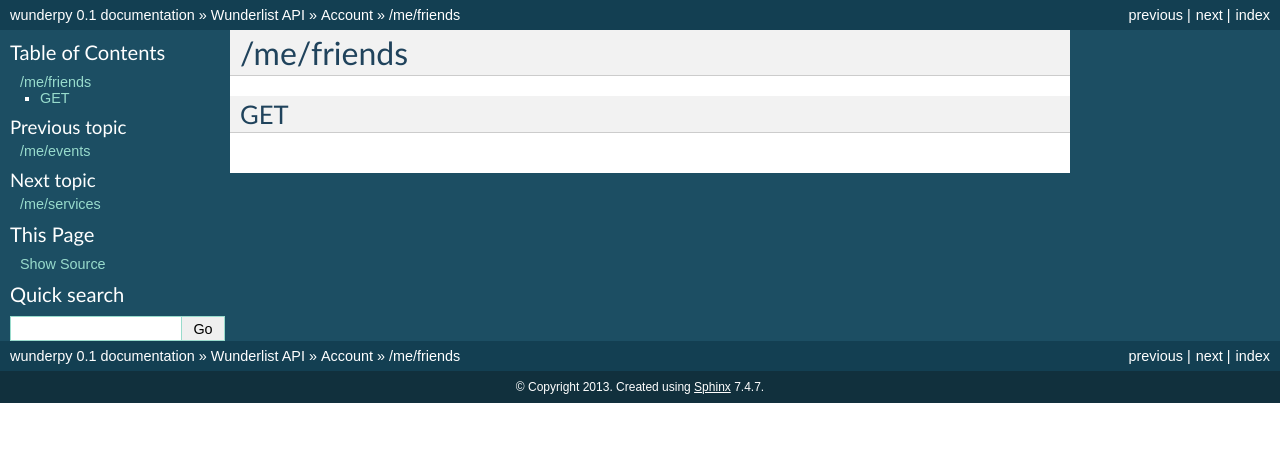
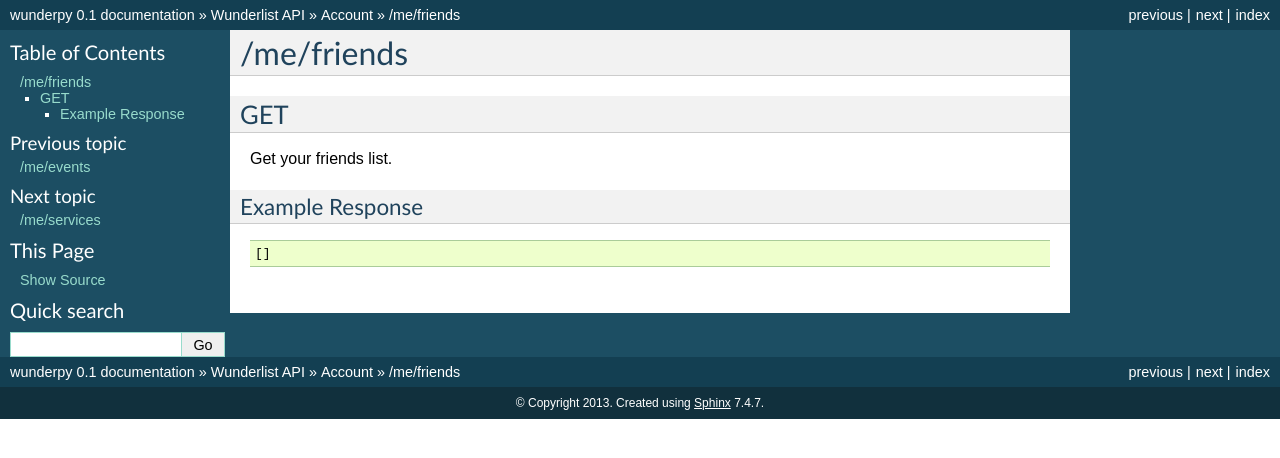
Before and after one commit to movermeyer/wunderpy, a Sphinx documentation site: the page built from docs/source/wunderlist_api/account/friends.rst, in a window 1280 px wide. Shown: the top 458 px of the page. Built offline with Sphinx 7.4.7, drawn with Linux system fonts in a browser that asks for light colours.

Commit message:
Forever alone.

```diff
--- a/docs/source/wunderlist_api/account/friends.rst
+++ b/docs/source/wunderlist_api/account/friends.rst
@@ -3,3 +3,11 @@
 
 GET
 ---
+
+Get your friends list.
+
+Example Response
+""""""""""""""""
+::
+
+    []
```
